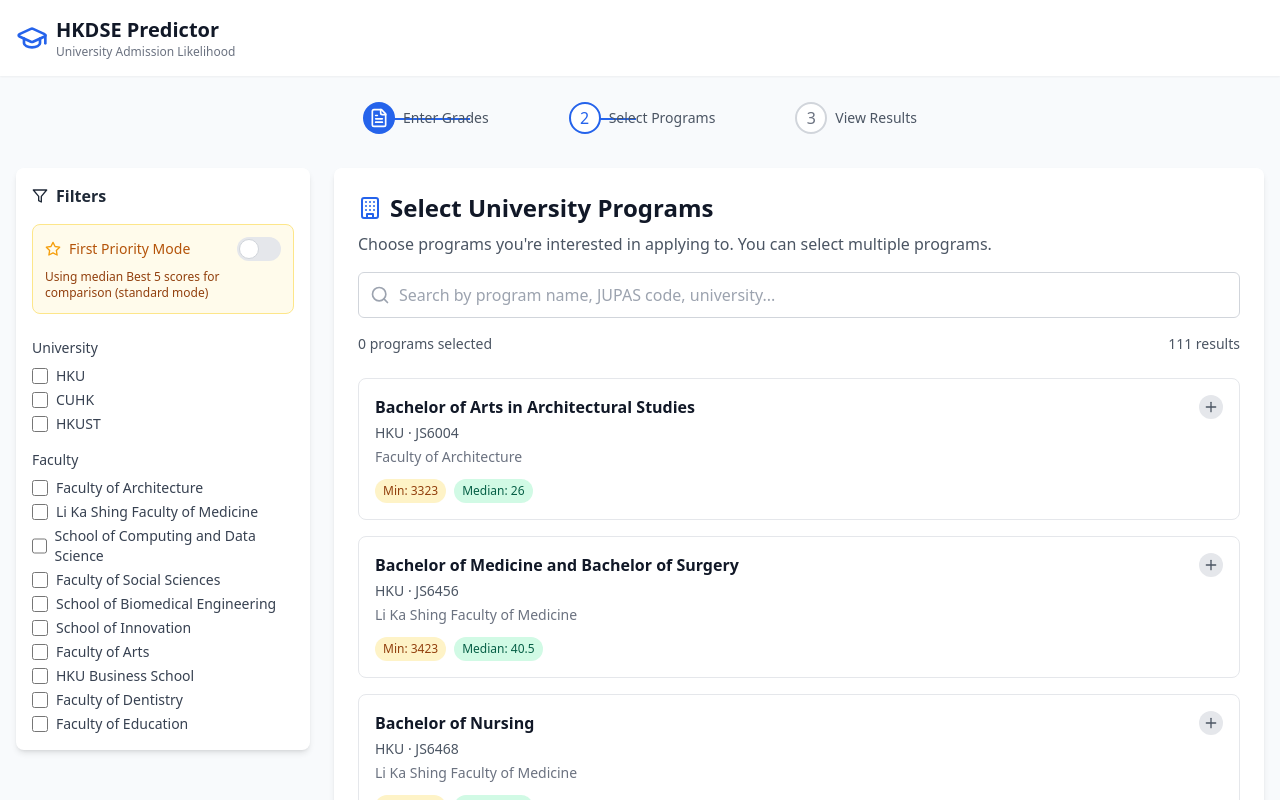
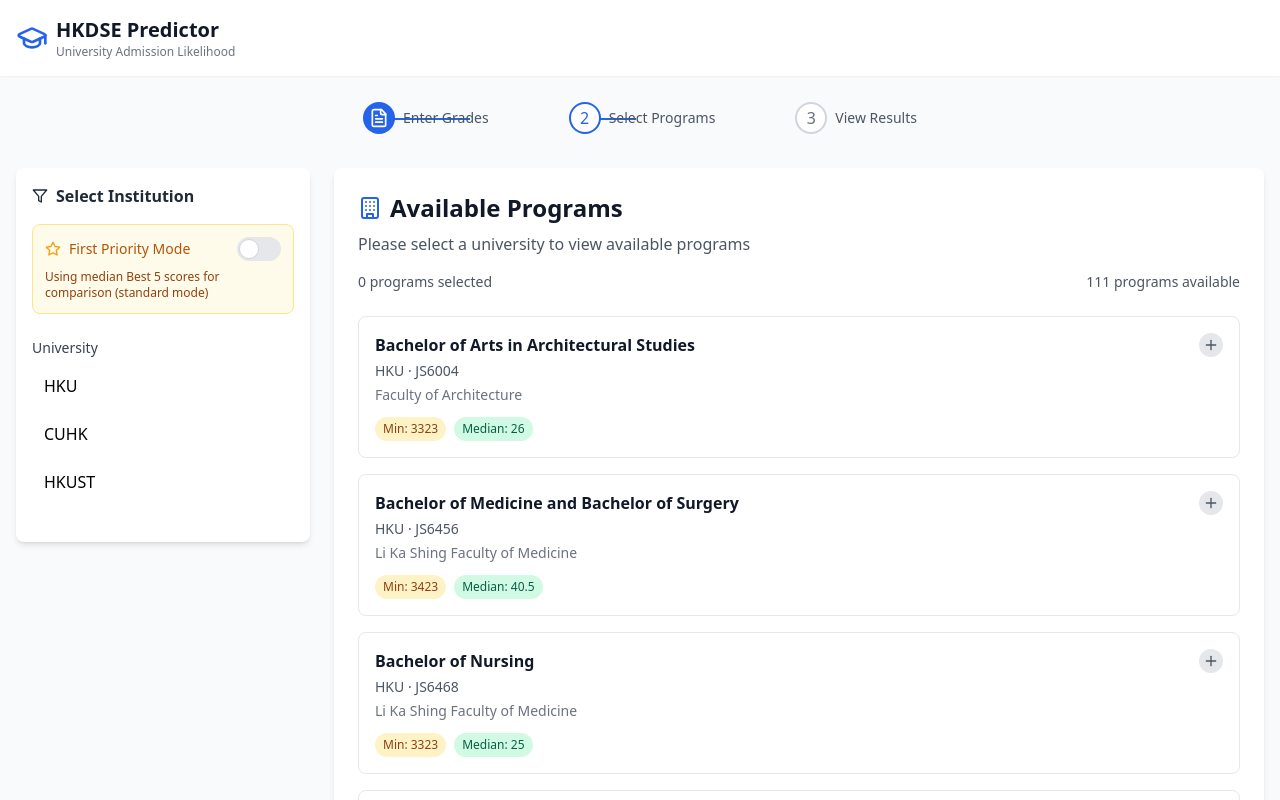
Before and after one commit to pigon9/dse, a React (Vite) app: page / in a window 1280 px wide. Both pictures are taken after a click on the button "Next: Select Programs". Shown: the top 800 px of the page. Built offline with nearby package versions, Linux system fonts and the light colour scheme.

Commit message:
Update program selection to university-first approach

```diff
--- a/src/components/ProgramSelection.tsx
+++ b/src/components/ProgramSelection.tsx
@@ -1,42 +1,40 @@
 import React, { useState, useEffect } from 'react';
 import { usePredictor } from '../context/PredictorContext';
-import { Program } from '../types';
-import { programs, searchPrograms } from '../data/programs';
-import { Search, Building, Filter, Check, X, Plus, Star } from 'lucide-react';
+import { Program, University } from '../types';
+import { programs } from '../data/programs';
+import { Building, Filter, Check, X, Plus, Star } from 'lucide-react';
 
 const ProgramSelection: React.FC = () => {
   const { selectedPrograms, updateSelectedPrograms, calculateResults, setPriorityMode } = usePredictor();
-  const [searchQuery, setSearchQuery] = useState('');
-  const [filteredPrograms, setFilteredPrograms] = useState<Program[]>(programs);
+  const [selectedUniversity, setSelectedUniversity] = useState<University | ''>('');
+  const [selectedFaculty, setSelectedFaculty] = useState('');
   const [isFirstPriority, setIsFirstPriority] = useState(false);
-  const [activeFilters, setActiveFilters] = useState<{
-    universities: Set<string>;
-    faculties: Set<string>;
-  }>({
-    universities: new Set(),
-    faculties: new Set(),
-  });
+  const [filteredPrograms, setFilteredPrograms] = useState<Program[]>([]);
 
-  // Update filtered programs when search or filters change
+  // Get unique universities
+  const universities = [...new Set(programs.map(p => p.university))];
+
+  // Get faculties for selected university
+  const faculties = [...new Set(
+    programs
+      .filter(p => !selectedUniversity || p.university === selectedUniversity)
+      .map(p => p.faculty)
+  )];
+
+  // Update filtered programs when university or faculty changes
   useEffect(() => {
-    let result = searchQuery
-      ? searchPrograms(searchQuery)
-      : [...programs];
+    let result = [...programs];
 
-    if (activeFilters.universities.size > 0) {
-      result = result.filter(p =>
-        activeFilters.universities.has(p.university)
-      );
+    if (selectedUniversity) {
+      result = result.filter(p => p.university === selectedUniversity);
     }
 
-    if (activeFilters.faculties.size > 0) {
-      result = result.filter(p =>
-        activeFilters.faculties.has(p.faculty)
-      );
+    if (selectedFaculty) {
+      result = result.filter(p => p.faculty === selectedFaculty);
     }
 
     setFilteredPrograms(result);
-  }, [searchQuery, activeFilters]);
+  }, [selectedUniversity, selectedFaculty]);
 
   const toggleProgram = (program: Program) => {
     const isSelected = selectedPrograms.some(p => p.id === program.id);
@@ -48,45 +46,9 @@ const ProgramSelection: React.FC = () => {
     }
   };
 
-  const universities = [...new Set(programs.map(p => p.university))];
-  const faculties = [...new Set(programs.map(p => p.faculty))];
-
-  const toggleUniversityFilter = (university: string) => {
-    const newUniversities = new Set(activeFilters.universities);
-
-    if (newUniversities.has(university)) {
-      newUniversities.delete(university);
-    } else {
-      newUniversities.add(university);
-    }
-
-    setActiveFilters({
-      ...activeFilters,
-      universities: newUniversities
-    });
-  };
-
-  const toggleFacultyFilter = (faculty: string) => {
-    const newFaculties = new Set(activeFilters.faculties);
-
-    if (newFaculties.has(faculty)) {
-      newFaculties.delete(faculty);
-    } else {
-      newFaculties.add(faculty);
-    }
-
-    setActiveFilters({
-      ...activeFilters,
-      faculties: newFaculties
-    });
-  };
-
   const clearFilters = () => {
-    setActiveFilters({
-      universities: new Set(),
-      faculties: new Set()
-    });
-    setSearchQuery('');
+    setSelectedUniversity('');
+    setSelectedFaculty('');
   };
 
   const handleViewResults = () => {
@@ -106,9 +68,9 @@ const ProgramSelection: React.FC = () => {
           <div className="flex items-center justify-between mb-4">
             <h3 className="font-semibold text-gray-800 flex items-center">
               <Filter className="h-4 w-4 mr-2" />
-              Filters
+              Select Institution
             </h3>
-            {(activeFilters.universities.size > 0 || activeFilters.faculties.size > 0) && (
+            {(selectedUniversity || selectedFaculty) && (
               <button
                 onClick={clearFilters}
                 className="text-xs text-blue-600 hover:text-blue-800"
@@ -142,47 +104,47 @@ const ProgramSelection: React.FC = () => {
             </p>
           </div>
 
-          {/* University Filter */}
-          <div className="mb-4">
+          {/* University Selection */}
+          <div className="mb-6">
             <h4 className="text-sm font-medium text-gray-700 mb-2">University</h4>
-            <div className="space-y-1">
+            <div className="space-y-2">
               {universities.map(university => (
-                <div key={university} className="flex items-center">
-                  <input
-                    type="checkbox"
-                    id={`uni-${university}`}
-                    checked={activeFilters.universities.has(university)}
-                    onChange={() => toggleUniversityFilter(university)}
-                    className="h-4 w-4 text-blue-600 focus:ring-blue-500 border-gray-300 rounded"
-                  />
-                  <label htmlFor={`uni-${university}`} className="ml-2 text-sm text-gray-700">
+                <button
+                  key={university}
+                  onClick={() => setSelectedUniversity(university)}
+                  className={`w-full text-left px-3 py-2 rounded-md transition-colors ${
+                    selectedUniversity === university
+                      ? 'bg-blue-100 border border-blue-200 text-blue-700'
+                      : 'hover:bg-gray-100'
+                  }`}
+                >
                   {university}
-                  </label>
-                </div>
+                </button>
               ))}
             </div>
           </div>
 
-          {/* Faculty Filter */}
+          {/* Faculty Selection */}
+          {selectedUniversity && (
             <div>
               <h4 className="text-sm font-medium text-gray-700 mb-2">Faculty</h4>
-            <div className="space-y-1 max-h-64 overflow-y-auto pr-2">
+              <div className="space-y-2 max-h-64 overflow-y-auto">
                 {faculties.map(faculty => (
-                <div key={faculty} className="flex items-center">
-                  <input
-                    type="checkbox"
-                    id={`fac-${faculty}`}
-                    checked={activeFilters.faculties.has(faculty)}
-                    onChange={() => toggleFacultyFilter(faculty)}
-                    className="h-4 w-4 text-blue-600 focus:ring-blue-500 border-gray-300 rounded"
-                  />
-                  <label htmlFor={`fac-${faculty}`} className="ml-2 text-sm text-gray-700">
+                  <button
+                    key={faculty}
+                    onClick={() => setSelectedFaculty(faculty)}
+                    className={`w-full text-left px-3 py-2 rounded-md transition-colors ${
+                      selectedFaculty === faculty
+                        ? 'bg-blue-100 border border-blue-200 text-blue-700'
+                        : 'hover:bg-gray-100'
+                    }`}
+                  >
                     {faculty}
-                  </label>
-                </div>
+                  </button>
                 ))}
               </div>
             </div>
+          )}
         </div>
       </div>
 
@@ -192,25 +154,13 @@ const ProgramSelection: React.FC = () => {
           <div className="mb-6">
             <h2 className="text-2xl font-bold text-gray-900 mb-2 flex items-center">
               <Building className="mr-2 h-6 w-6 text-blue-600" />
-              Select University Programs
+              Available Programs
             </h2>
             <p className="text-gray-600 mb-4">
-              Choose programs you're interested in applying to. You can select multiple programs.
+              {selectedUniversity
+                ? `Showing programs for ${selectedUniversity}${selectedFaculty ? ` - ${selectedFaculty}` : ''}`
+                : 'Please select a university to view available programs'}
             </p>
-
-            {/* Search Bar */}
-            <div className="relative">
-              <div className="absolute inset-y-0 left-0 flex items-center pl-3 pointer-events-none">
-                <Search className="h-5 w-5 text-gray-400" />
-              </div>
-              <input
-                type="text"
-                placeholder="Search by program name, JUPAS code, university..."
-                value={searchQuery}
-                onChange={(e) => setSearchQuery(e.target.value)}
-                className="pl-10 w-full p-2.5 border border-gray-300 rounded-md focus:ring-2 focus:ring-blue-500 focus:border-transparent"
-              />
-            </div>
 
             {/* Selected Counter */}
             <div className="mt-4 flex justify-between items-center">
@@ -218,7 +168,7 @@ const ProgramSelection: React.FC = () => {
                 {selectedPrograms.length} program{selectedPrograms.length !== 1 ? 's' : ''} selected
               </span>
               <span className="text-sm text-gray-600">
-                {filteredPrograms.length} result{filteredPrograms.length !== 1 ? 's' : ''}
+                {filteredPrograms.length} program{filteredPrograms.length !== 1 ? 's' : ''} available
               </span>
             </div>
           </div>
@@ -280,16 +230,22 @@ const ProgramSelection: React.FC = () => {
                 <div className="inline-flex items-center justify-center w-16 h-16 rounded-full bg-gray-100 mb-4">
                   <X className="h-8 w-8 text-gray-400" />
                 </div>
-                <h3 className="text-lg font-medium text-gray-900">No programs found</h3>
+                <h3 className="text-lg font-medium text-gray-900">
+                  {selectedUniversity ? 'No programs found' : 'Select a university'}
+                </h3>
                 <p className="text-gray-600 mt-1">
-                  Try adjusting your filters or search query
+                  {selectedUniversity
+                    ? 'Try selecting a different faculty or university'
+                    : 'Choose a university to view available programs'}
                 </p>
+                {selectedUniversity && (
                   <button
                     onClick={clearFilters}
                     className="mt-4 text-sm text-blue-600 hover:text-blue-800"
                   >
-                  Clear all filters
+                    Clear selection
                   </button>
+                )}
               </div>
             )}
           </div>
```
Lines whose indentation alone changed are shown as unchanged.
